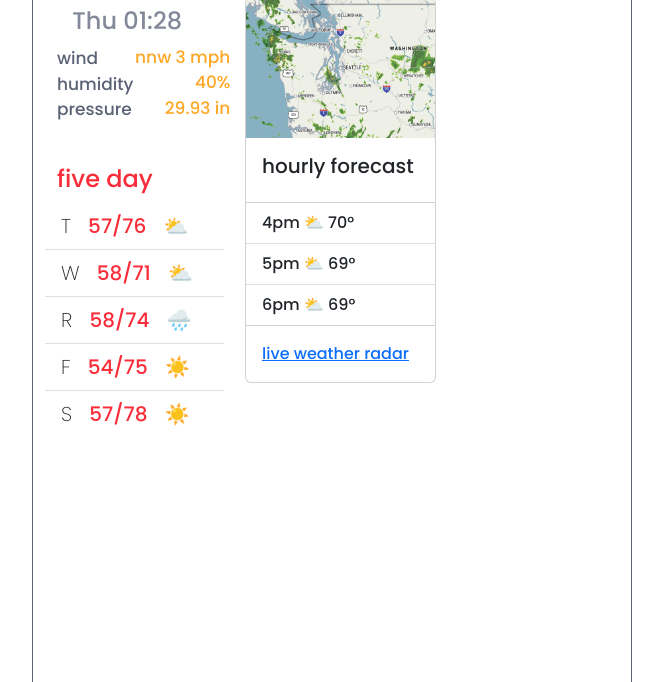
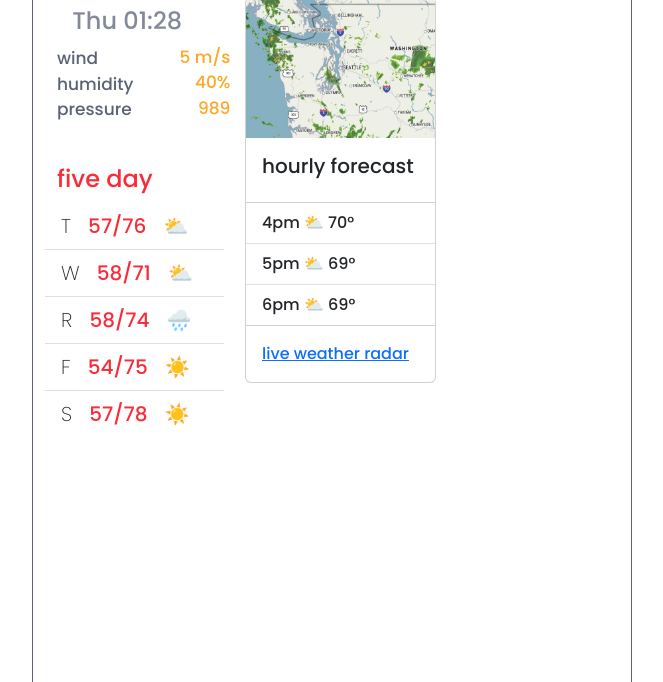
Before and after one commit to carlypaige/SheCodes-git-carly, a plain HTML site: page Weather Plus/index.html in a window 1280 px wide. Shown: the part 118-800 px from the top of the page, without its empty margins (308-971 px from the left). Drawn offline with nearby package versions, Linux system fonts and the light colour scheme.

Commit message:
Updating placeholders with accurate units

```diff
--- a/Weather Plus/index.html
+++ b/Weather Plus/index.html
@@ -58,9 +58,9 @@
         <div class="row"></div>
         <div class="col-4">
           <ul class="whp-metrics">
-            <li id="wind-speed">nnw 3 mph</li>
+            <li id="wind-speed">5 m/s</li>
             <li id="humidity">40%</li>
-            <li id="pressure">29.93 in</li>
+            <li id="pressure">989</li>
           </ul>
         </div>
         <p class="title-five-day">five day</p>
```
